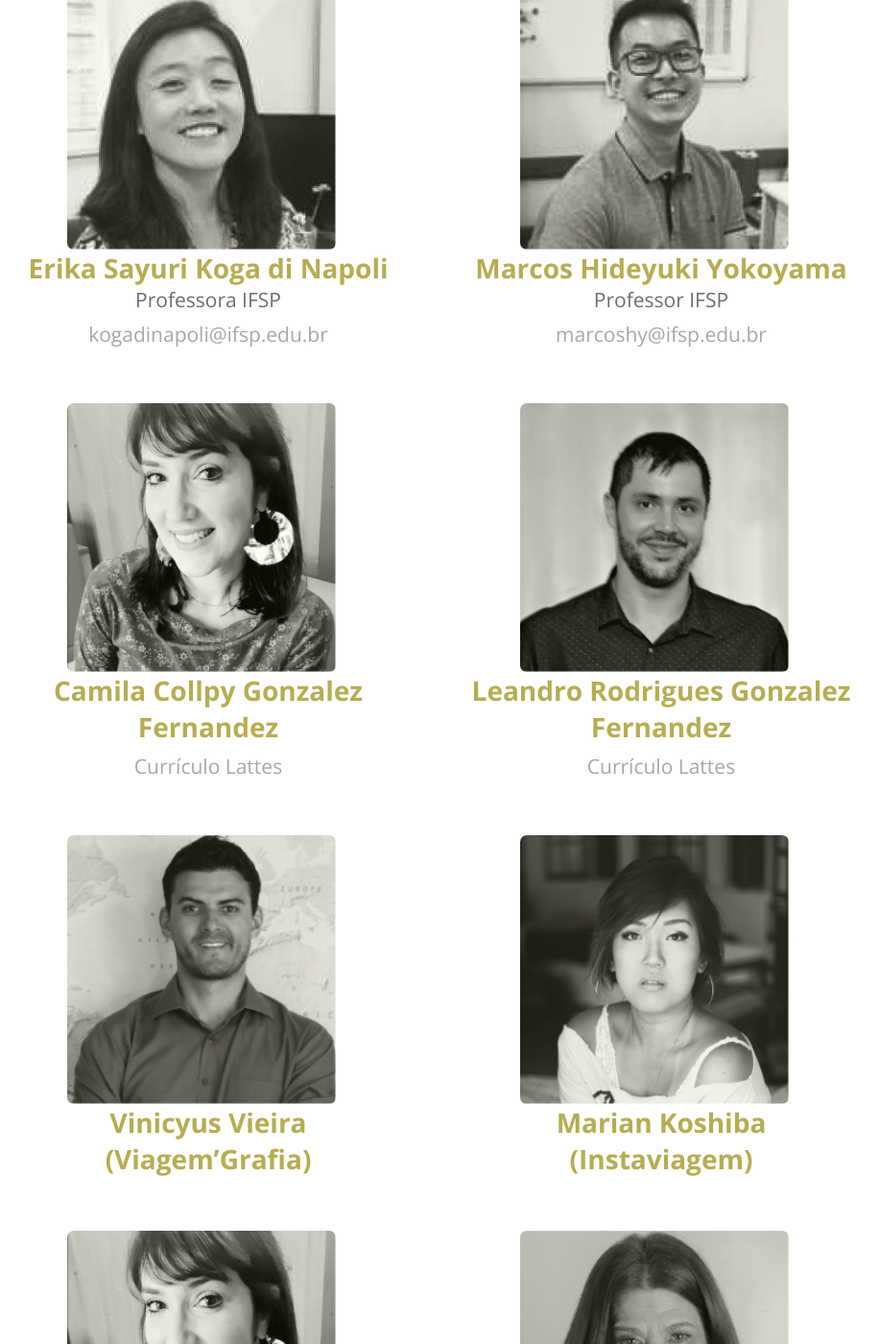
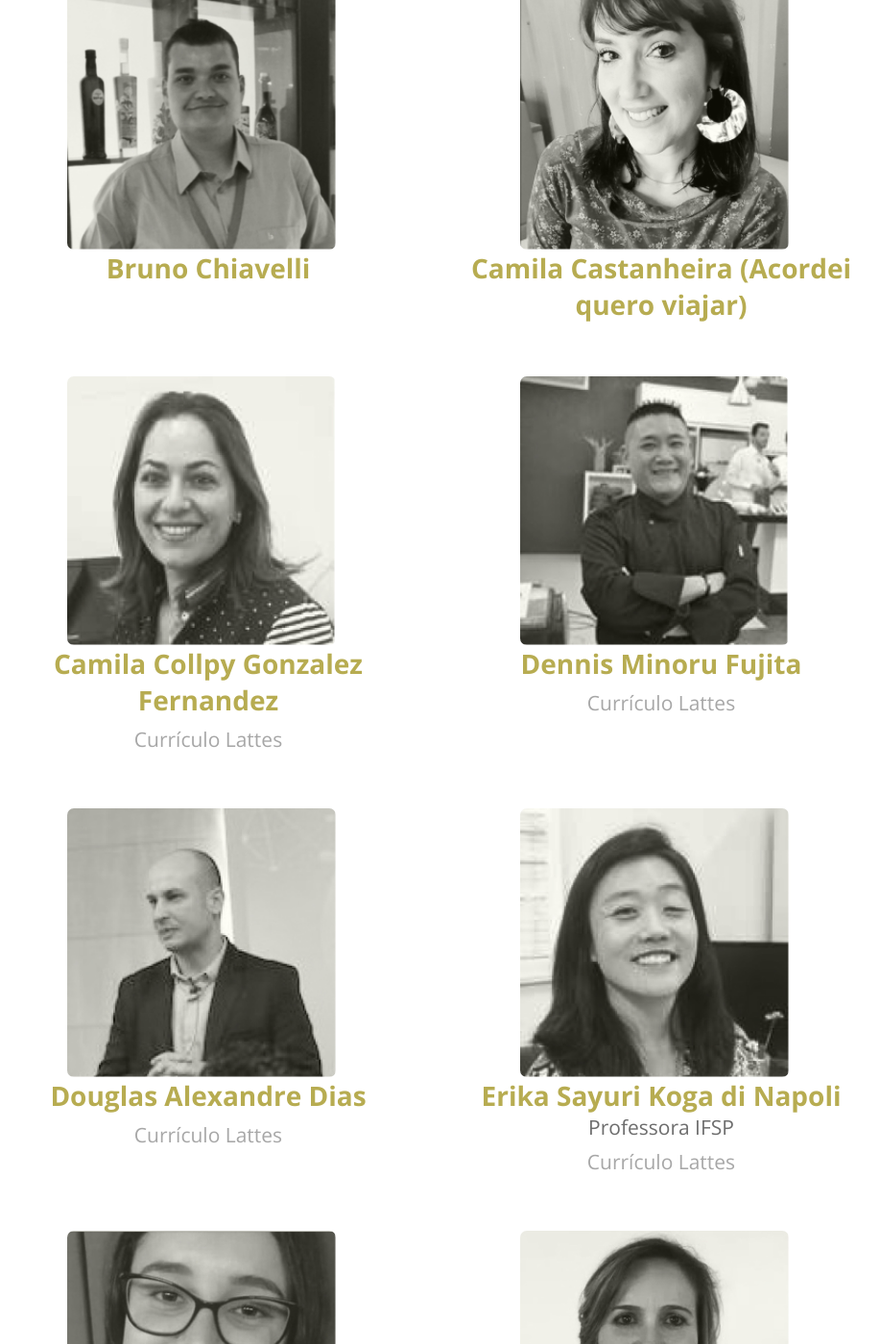
Before and after one commit to ifspcodelab/setur2019, a Jekyll site: the page built from docs/index.html, in a window 1280 px wide and 1400 px high, scrolled down 2101 px. Shown: the whole window at 96% size, without its empty margins (194-1111 px from the left). Built offline with Jekyll 4.4.1, drawn with Linux system fonts in a browser that asks for light colours; some web fonts are replaced; some of the changed text lies outside the part shown.

Commit message:
Ordenação do palentrantes em ordem alfabetica e alteração no endereço da imagem da Camila collpy

```diff
--- a/docs/_data/palestrantes.json
+++ b/docs/_data/palestrantes.json
@@ -3,7 +3,7 @@
         "titulo": "Professora IFSP",
         "minicv": "Mestre em Hospitalidade pela Universidade Anhembi-Morumbi (2011), Pós graduada MBA de Gestão Empresarial pela Fundação Getulio Vargas (2007), Bacharel em Turismo pela Universidade de São Paulo (2002) e Tecnóloga em Hotelaria pelo Centro Universitário Senac (1999). Cursando Formação Pedagógica de Docente para Educação Profissional de Nível Médio - modalidade à distância. Atua profissionalmente há 17 anos nas áreas de planejamento e organização do turismo, gestão de meios de hospedagem, meio ambiente, pesquisas e educação superior. Atualmente é Professora Efetiva do Curso Superior de Tecnologia em Gestão de Turismo do Instituto Federal de Educação, Ciência e Tecnologia de São Paulo (IFSP)",
         "link_lattes": "http://lattes.cnpq.br/3408683495038995",
-        "email": "kogadinapoli@ifsp.edu.br",
+        "email": "",
         "foto": "assets/img/erika"
 
     },
@@ -13,7 +13,7 @@
         "titulo": "Professor IFSP",
         "minicv": "Engenheiro de Produção (2006) e Mestre pelo Programa de Pós-Graduação em Engenharia de Produção (2010) pela Universidade Federal de São Carlos (UFSCar). Ph.D em Business Administration (2014) pela Osaka University, Japão – diploma reconhecido como Doutor em Administração pela Universidade de São Paulo (2015). Em 2016, foi contemplado no Programa Brasil - Reino Unido para Formação de Professores da Rede Federal de Educação Profissional, Científica e Tecnológica, desenvolvendo um projeto para educação técnica profissional em Bounemouth – Reino Unido. Atualmente é coordenador do Curso Superior de Tecnologia em Gestão de Turismo do IFSP.",
         "link_lattes": "http://lattes.cnpq.br/7581348521996846",
-        "email": "marcoshy@ifsp.edu.br",
+        "email": "",
         "foto": "assets/img/marcos"
 
     },
@@ -24,7 +24,7 @@
         "minicv": "Professora Doutora em história pela PUCSP. Bacharel e mestre em Turismo pelo UNIBERO (centro universitário Ibero americano), com especialização em Gerenciamento empresarial. Prof. Efetiva do IFSP e atual coordenadora do Comitê de Ética em Pesquisa da instituição. Tese de doutorado premiada como a melhor de 2016 defendida no programa de história e indicada para o prêmio Capes. Em 2019 recebeu convite para compor o acervo de autores da biblioteca Nacional dos Estados Unidos (library of congress the USA).",
         "link_lattes": "http://lattes.cnpq.br/0291046608514693",
         "email": "",
-        "foto": "assets/img/camila"
+        "foto": "assets/img/camila-collpy"
 
     },
 
@@ -192,7 +192,7 @@
     },
 
     {
-        "nome": " Rodrigo de Benedictis Delphino",
+        "nome": "Rodrigo de Benedictis Delphino",
         "titulo": "",
         "minicv": "Administrador Hoteleiro, Mestre em Hospitalidade, Professor efetivo do curso de Tecnologia em Gestão de Turismo, Coordenador Geral do Projeto de extensão - Projeto Sustentare e professor do curso de Gastronomia Sustentável.",
         "link_lattes": "http://lattes.cnpq.br/2548746816843477",
--- a/docs/index.html
+++ b/docs/index.html
@@ -61,7 +61,8 @@ layout: layout
                 <img src="assets/img/armenia-p.jpg" alt="" class="tour-img">
             </picture>
             <h3 class="tour-title">Armênia</h3>
-                <p class="tour-description">Um roteiro a pé cheio de história, cultura e tradição: Estação Armênia, Igreja Apostólica Armênia São Jorge entre outros pontos históricos.</p>
+            <p class="tour-description">Um roteiro a pé cheio de história, cultura e tradição: Estação Armênia, Igreja
+                Apostólica Armênia São Jorge entre outros pontos históricos.</p>
         </div>
     </div>
 </section>
@@ -70,7 +71,9 @@ layout: layout
     <h2 id="section-speakers" class="section-heading">Palestrantes</h2>
     <p class="section-description">Conheça os palestrantes da Semana do Turismo 2019 do IFSP</p>
     <div class="section-content">
-        {% for palestrante in site.data.palestrantes %}
+        {% assign p = site.data.palestrantes | sort: 'nome' %}
+
+        {% for palestrante in p %}
         <div class="speaker">
             <picture class="speaker-img">
                 <source srcset="{{ palestrante.foto }}-p.jpg" media="(max-width: 720px)">
```
Also changed, not shown: docs/_data/eventos.json (+8 -5 lines). Lines whose indentation alone changed are shown as unchanged.
